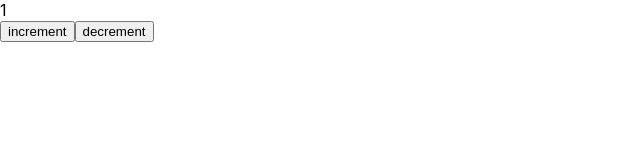
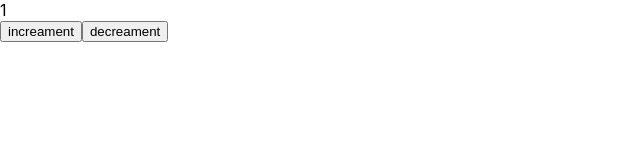
Before and after one commit to SongSeoYoung/react-exampling, a React app: page / in a window 1280 px wide. Shown: the top 160 px of the page, without its empty margins (0-640 px from the left). Built offline with nearby package versions, Linux system fonts and the light colour scheme.

Commit message:
useState

```diff
--- a/src/App.js
+++ b/src/App.js
@@ -1,60 +1,13 @@
 import React, {useState, Component} from 'react';
+import HooksUseState from './HooksUseState'
 
 const App = () => {
-  const [item, setItem] = useState(1);    //useState는 array를 반환하는데 item이 첫 번째, setItem이 두 번째 요소라고 생각하면 쉽낟. 여기서 1은 initialState. 이렇게 사용하면 턴 값에 item을 상ㅇ할 수 잇따. hooks의 좋은 점은 함수를 사용하 ㄹ수 있따는 점.
-  const increamentItem = () =>{
-    setItem(item+1)
-  }
-  const decreamentItem = () => {
-    setItem(item-1)
-  }
   return (
     <>
-    <div>{item}</div>
-    <button onClick={increamentItem}>increment</button>
-    <button onClick={decreamentItem}>decrement</button>
+      <HooksUseState/>
     </>
   )
-
 }
-
-// class App extends Component {
-//   state = {
-//     number :1
-//   }
-
-//   IncrementItem =() =>{
-//     this.setState({
-//       number : this.state.number+1
-//     });
-//   }
-
-//   // IncrementItem = () =>{
-//   //   this.setState(state => {
-//   //     return {
-//   //       number : state.number +1
-//   //     }
-//   //   })
-//   // }
-
-//   DecrementItem = () => {
-//     this.setState({
-//       number: this.state.number-1
-//     })
-//   }
-
-//   render(){
-
-//     return (
-//       <>
-//         <div>{this.state.number}</div>
-//         <button onClick={this.IncrementItem}>increment</button>
-//         <button onClick={this.DecrementItem}>decrement</button>
-//       </>
-//     )
-
-//   }
-// }
 
 
 export default App;
--- /dev/null
+++ b/src/HooksUseState.js
@@ -0,0 +1,46 @@
+import React, {Component, useState } from 'react'
+
+// const HooksUseState = () => {
+//   const [item, setItem] = useState(1)
+//   const increamentItem = () =>{
+//     setItem(item+1)
+//   }
+//   const decreamentItem = () => {
+//     setItem(item-1)
+//   }
+
+//   return (
+//     <>
+//       <div>{item}</div>
+//       <button onClick={increamentItem}>increament</button>
+//       <button onClick={decreamentItem}>decreament</button>
+//     </>
+//   )
+// }
+
+class HooksUseState extends Component {
+  state = {
+    number:1
+  }
+  Increament = () => {
+    this.setState({
+      number : this.state.number+1
+    })
+  }
+  Decreament = () => {
+    this.setState({
+      number: this.state.number-1
+    })
+  }
+  render(){
+    return (
+      <>
+      <div>{this.state.number}</div>
+      <button onClick={this.Increament}>increament</button>
+      <button onClick={this.Decreament}>decreament</button>
+      </>
+    )
+  }
+}
+
+export default HooksUseState
```
